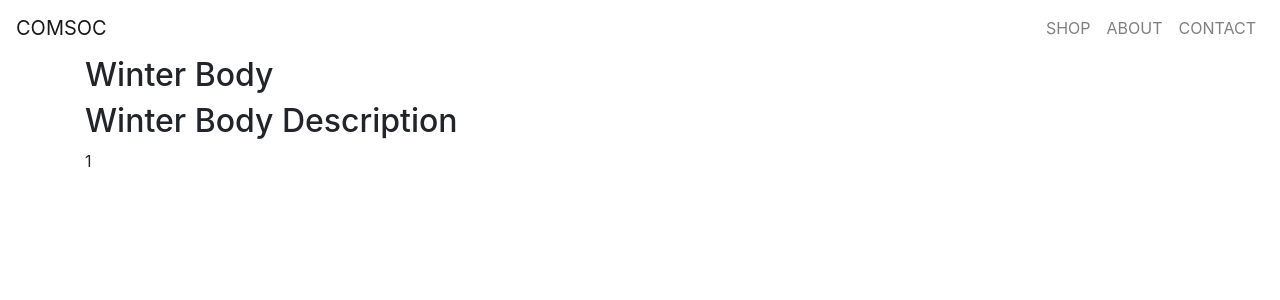
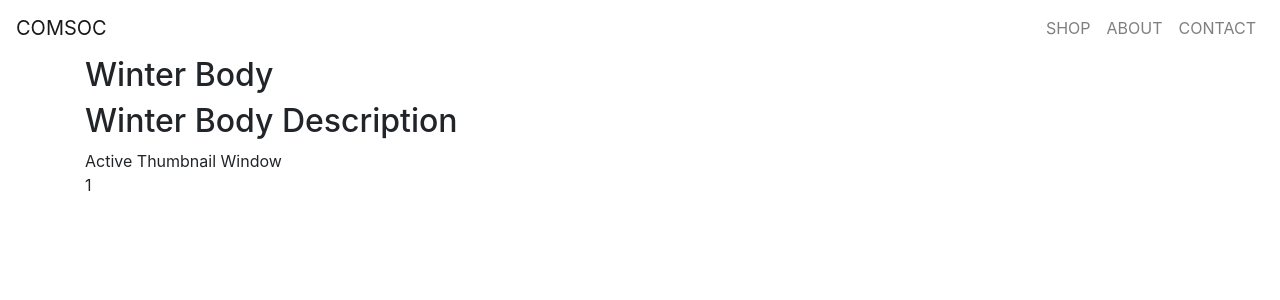
Before and after one commit to wongRichardH/webStore, a React (Create React App) app: page /shop/1 in a window 1280 px wide. Shown: the top 300 px of the page. Built offline with nearby package versions, Linux system fonts and the light colour scheme.

Commit message:
Make intiial thumbnail gallery

```diff
--- a/src/App.js
+++ b/src/App.js
@@ -5,7 +5,7 @@ import {Home} from './components/Home';
 import {About} from './components/About';
 import {Contact} from './components/Contact';
 import Shop from './components/Shop/Shop';
-import ItemDetails from './components/Shop/ItemDetails';
+import ItemDetails from './components/Shop/ItemDetails/ItemDetails';
 
 
 import {NoMatch} from './components/NoMatch';
--- /dev/null
+++ b/src/components/Shop/ItemDetails/ActiveThumbnailWindow.js
@@ -0,0 +1,11 @@
+import React  from 'react'
+
+const ActiveThumbnailWindow = () => {
+    return (
+        <div>
+            Active Thumbnail Window
+        </div>
+    )
+}
+
+export default ActiveThumbnailWindow;
--- a/src/components/Shop/ItemDetails.js
+++ b/src/components/Shop/ItemDetails/ItemDetails.js
@@ -1,5 +1,7 @@
 import React, {Component}  from 'react'
 import { connect } from 'react-redux';
+
+import ThumbnailGallery from './ThumbnailGallery';
 
 class ItemDetails extends Component {
 
@@ -19,6 +21,7 @@ class ItemDetails extends Component {
 
             </div>
             )
+
         } else {
             foundClothingItem = (
                 <div>
@@ -31,6 +34,7 @@ class ItemDetails extends Component {
             <div>
                 {foundClothingItem}
 
+                <ThumbnailGallery/>
                 {this.props.match.params.itemID}
             </div>
         )
--- /dev/null
+++ b/src/components/Shop/ItemDetails/ThumbnailGallery.js
@@ -0,0 +1,19 @@
+import React, {Component}  from 'react'
+import ActiveThumbnailWindow from './ActiveThumbnailWindow'
+
+import styled from 'styled-components';
+import '../../../index';
+
+// const StyledCard = styled(Card)`
+//     text-align: center;
+// `;
+
+class ThumbnailGallery extends Component {
+    render() {
+        return (
+            <ActiveThumbnailWindow/>
+        )
+    }
+}
+
+export default ThumbnailGallery;
--- a/src/components/Shop/ItemPreviewCard.js
+++ b/src/components/Shop/ItemPreviewCard.js
@@ -19,7 +19,7 @@ class ItemPreviewCard extends Component {
         return (
             <NavLink to={{
                 pathname: `/shop/${this.props.id}`,
-                search: `?id=${this.props.id}`
+                // search: `?id=${this.props.id}`
                 }}>
                 <StyledCard style={{ width: '18rem' }}>
                     <Card.Img variant="top" src={this.props.img} />
--- a/src/index.css
+++ b/src/index.css
@@ -23,3 +23,7 @@ li a {
   padding: 14px 16px;
   text-decoration: none;
 }
+
+activeWindow {
+
+}
```
